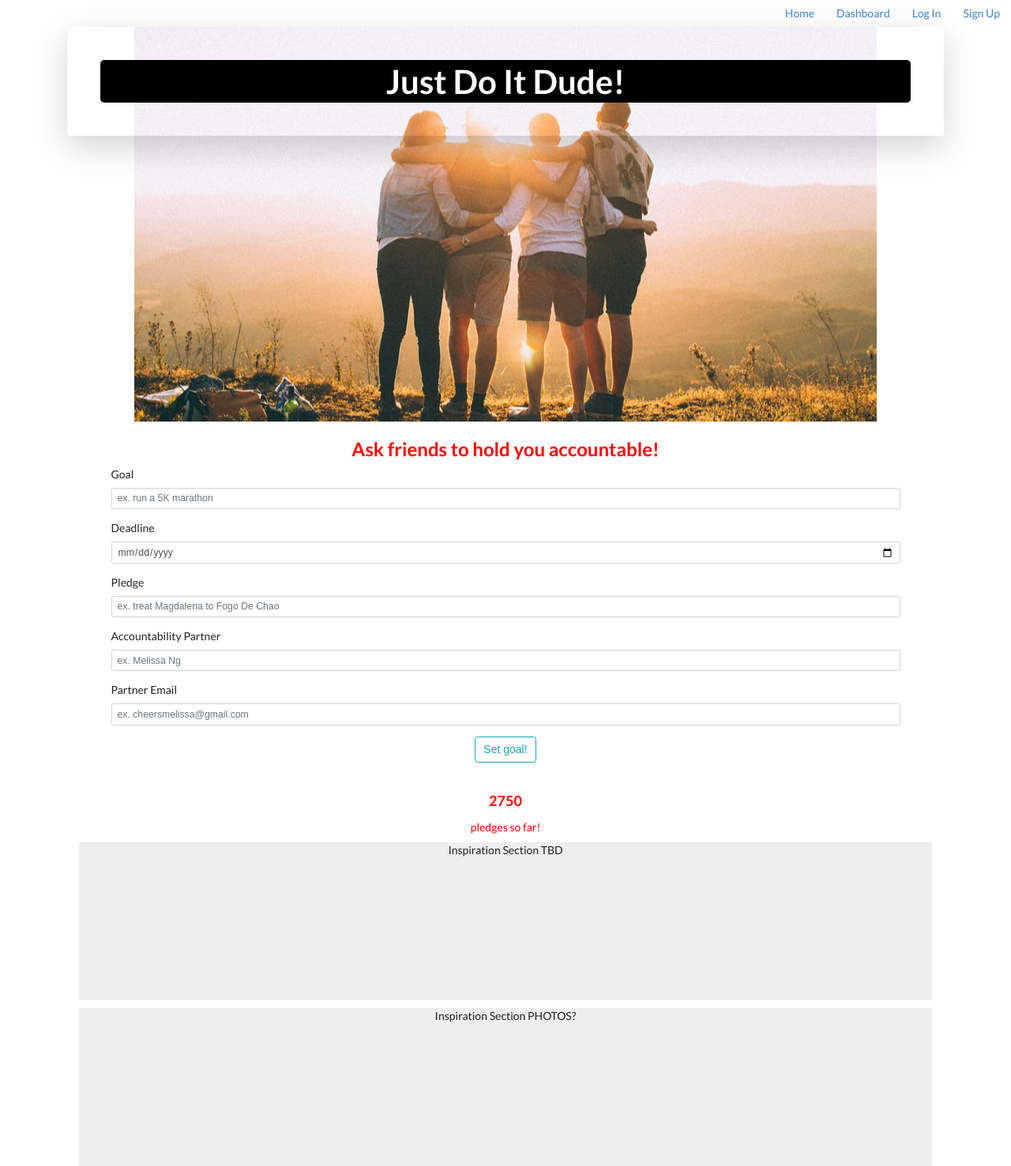
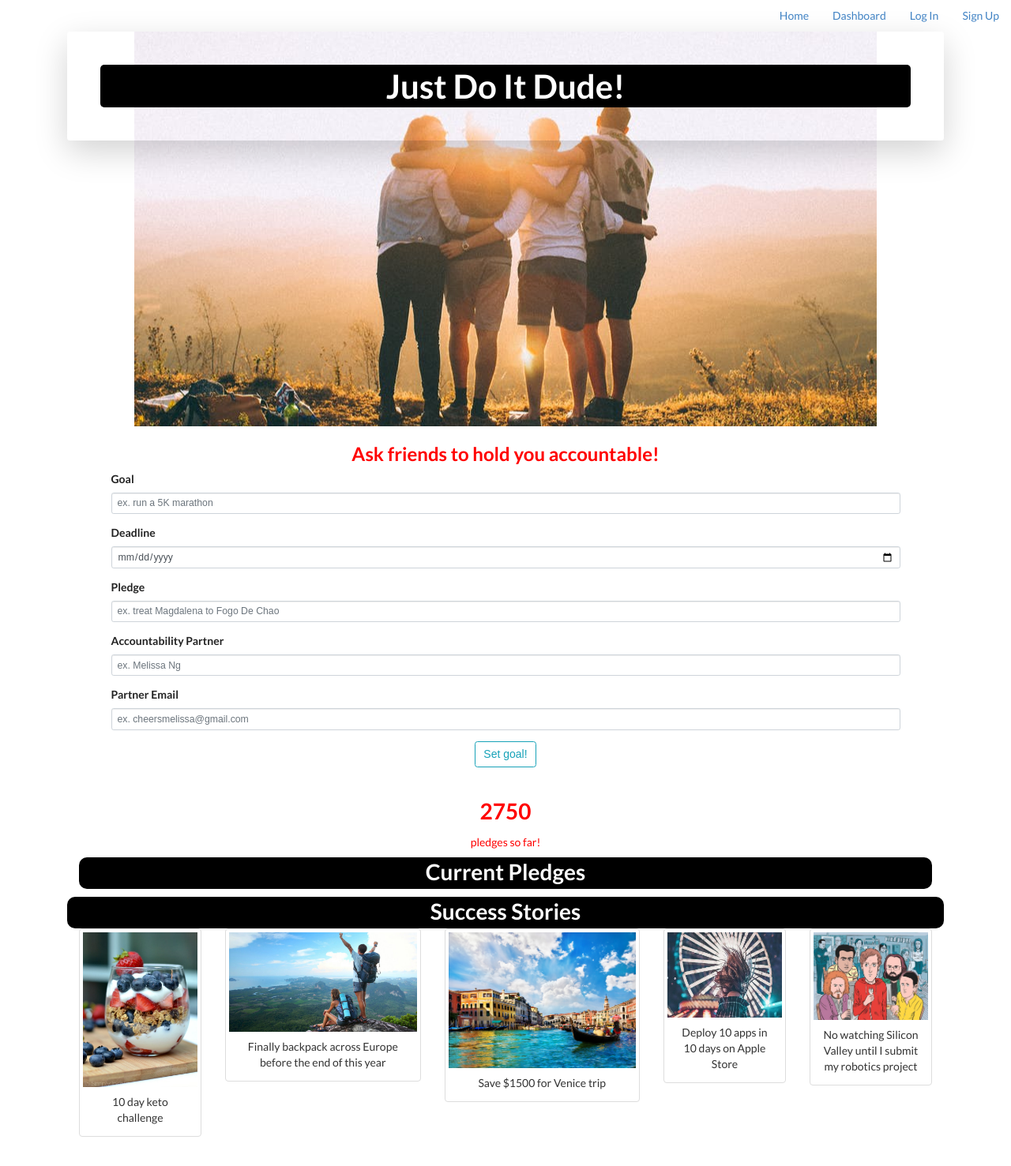
Before and after one commit to MelissaN/Just_Do_It_Dude, a Flask app: page / in a window 1280 px wide. Shown: the whole page at 79% size. After the commit the page ends 1440 px from the top, so only its background shows below. Run offline with Flask 2, Linux system fonts and the light colour scheme; data that the repository does not hold is empty; some libraries are stand-ins or nearby versions.

Commit message:
implement inspiration feature

```diff
--- a/JDID/static/styles.css
+++ b/JDID/static/styles.css
@@ -19,14 +19,17 @@
     color: blue;
     font-style: italic;
     font: bold;
+    font-size: 1.3em;
 }
 .goal_status {
     color: grey;
     font-style: italic;
 }
 .inspiration {
-    background: #eee;
-    height: 200px;
     margin-top: 10px;
+    height: 40px;
+    border-radius: 10px;
+    background: black;
+    color: white;
     text-align: center;
 }
--- a/JDID/templates/landing.html
+++ b/JDID/templates/landing.html
@@ -87,11 +87,12 @@
 
 <!-- SHOW TOTAL NUMBER OF USER SUBMITTED GOALS -->
 <div class="total_count text-center">
-    <h3>{% if count %}{{ count }}</h3>
+    <h1>{% if count %}{{ count }}</h1>
     <h6> pledges so far!</h6>{% endif %}
 </div>
 
 <!-- POPULATE PAGE WITH SUMMARY OF SUBMITTED GOALS -->
+<div class="inspiration"><h1>Current Pledges</h1></div>
 {% if goals_and_days_passed %}
 {% for rec in goals_and_days_passed %}
 <br><br>
@@ -111,8 +112,4 @@
 {% endfor %}
 {% endif %}
 
-<!-- INSPIRATION SECTION -->
-<div class="inspiration">Inspiration Section TBD</div>
-<div class="inspiration">Inspiration Section PHOTOS?</div>
-
 {% endblock content %}
--- a/JDID/templates/layout.html
+++ b/JDID/templates/layout.html
@@ -5,6 +5,7 @@
     <meta charset="UTF-8">
     <meta name="viewport" content="width=device-width, initial-scale=1.0">
     <meta http-equiv="X-UA-Compatible" content="ie=edge">
+    <link rel="stylesheet" href="https://maxcdn.bootstrapcdn.com/bootstrap/3.3.7/css/bootstrap.min.css">
     <link rel="stylesheet" href="https://stackpath.bootstrapcdn.com/bootstrap/4.1.3/css/bootstrap.min.css" integrity="sha384-MCw98/SFnGE8fJT3GXwEOngsV7Zt27NXFoaoApmYm81iuXoPkFOJwJ8ERdknLPMO" crossorigin="anonymous">
     <script src="https://code.jquery.com/jquery-3.3.1.slim.min.js" integrity="sha384-q8i/X+965DzO0rT7abK41JStQIAqVgRVzpbzo5smXKp4YfRvH+8abtTE1Pi6jizo" crossorigin="anonymous"></script>
     <script src="https://cdnjs.cloudflare.com/ajax/libs/popper.js/1.14.3/umd/popper.min.js" integrity="sha384-ZMP7rVo3mIykV+2+9J3UJ46jBk0WLaUAdn689aCwoqbBJiSnjAK/l8WvCWPIPm49" crossorigin="anonymous"></script>
@@ -100,6 +101,39 @@
       {% block content %}{% endblock%}
     </div>
 
+    <!-- INSPIRATION SECTION -->
+    <div class="inspiration"><h1>Success Stories</h1></div>
+
+    <div class="container-fluid">
+      <div class="row">
+	<div class="col-md-2">
+	  <div class="thumbnail">
+	    <img src="../static/food.jpg" style="width:100% height:70%"><div class="caption"><p class="text-center">10 day keto challenge</p></div>
+	  </div>
+	</div>
+	<div class="col-md-3">
+	  <div class="thumbnail">
+	    <img src="../static/hike.jpg" style="width:100%"><div class="caption"><p class="text-center">Finally backpack across Europe before the end of this year</p></div>
+	  </div>
+	</div>
+	<div class="col-md-3">
+	  <div class="thumbnail">
+	    <img src="../static/travel.jpg" style="width:100%"><div class="caption"><p class="text-center">Save $1500 for Venice trip</p></div>
+      </div>
+	</div>
+	<div class="col-md-2">
+	  <div class="thumbnail">
+	    <img src="../static/app.jpg" style="width:100%"><div class="caption"><p class="text-center">Deploy 10 apps in 10 days on Apple Store</p></div>
+	  </div>
+	</div>
+	<div class="col-md-2">
+	  <div class="thumbnail">
+	    <img src="../static/tv.jpg" style="width:100%"><div class="caption"><p class="text-center">No watching Silicon Valley until I submit my robotics project</p></div>
+	  </div>
+	</div>
+      </div>
+    </div>
+
   </article>
 </body>
 
```
